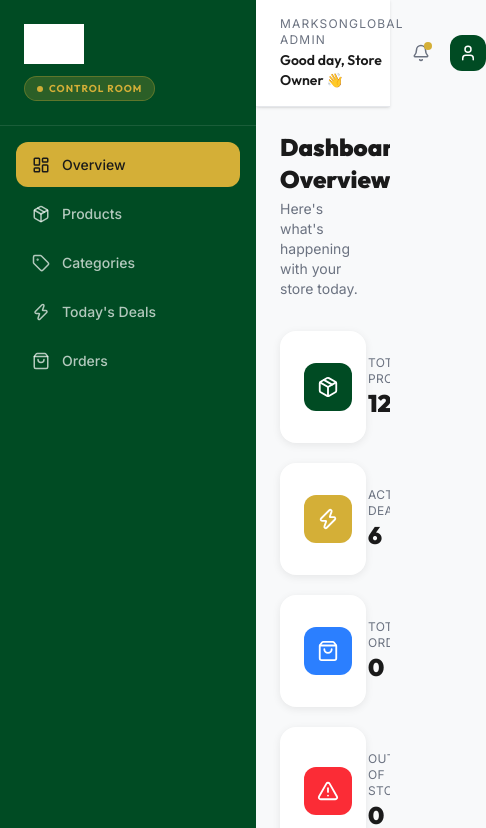
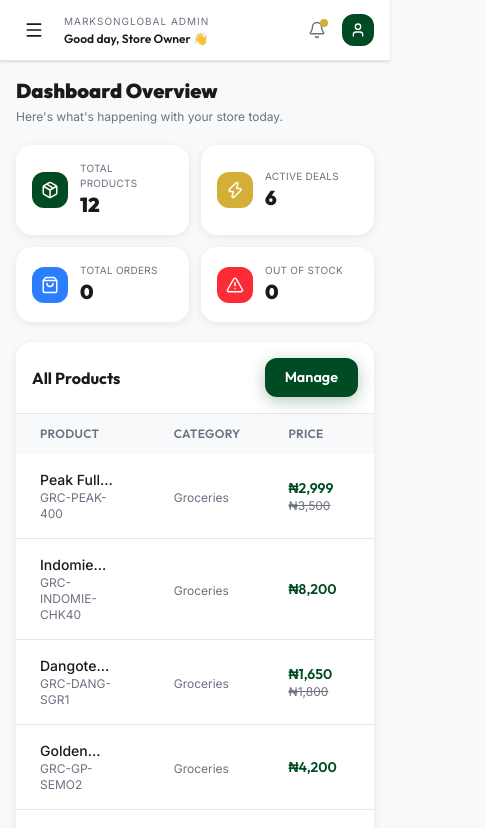
Before and after one commit to debeludivine/marksonglobal-store, a Next.js app: page /admin/dashboard in a window 390 px wide. Shown: the top 828 px of the page, 486 px wide, since content can reach past the window. Built offline with nearby package versions, Linux system fonts and the light colour scheme.

Commit message:
fix: optimize admin panel for mobile (slide-in sidebar drawer, hamburger menu, responsive dashboard)

```diff
--- a/app/(admin)/admin/dashboard/layout.tsx
+++ b/app/(admin)/admin/dashboard/layout.tsx
@@ -1,3 +1,6 @@
+'use client'
+
+import { useState } from 'react'
 import AdminSidebar from '@/components/admin/Sidebar'
 import AdminTopbar from '@/components/admin/Topbar'
 
@@ -6,12 +9,14 @@ export default function DashboardLayout({
 }: {
   children: React.ReactNode
 }) {
+  const [sidebarOpen, setSidebarOpen] = useState(false)
+
   return (
     <div className="min-h-screen bg-brand-offwhite flex">
-      <AdminSidebar />
-      <div className="flex-1 flex flex-col min-w-0">
-        <AdminTopbar />
-        <main className="flex-1 p-6 overflow-auto">{children}</main>
+      <AdminSidebar open={sidebarOpen} onClose={() => setSidebarOpen(false)} />
+      <div className="flex-1 flex flex-col min-w-0 lg:ml-0">
+        <AdminTopbar onMenuOpen={() => setSidebarOpen(true)} />
+        <main className="flex-1 p-4 sm:p-6 overflow-auto">{children}</main>
       </div>
     </div>
   )
--- a/app/(admin)/admin/dashboard/page.tsx
+++ b/app/(admin)/admin/dashboard/page.tsx
@@ -48,26 +48,26 @@ const statCards = [
 
 export default function AdminDashboardPage() {
   return (
-    <div className="space-y-8">
+    <div className="space-y-5 sm:space-y-8">
       <div>
-        <h1 className="font-[Outfit,sans-serif] font-black text-2xl text-brand-charcoal mb-1">Dashboard Overview</h1>
-        <p className="text-brand-gray font-[Inter,sans-serif] text-sm">Here&apos;s what&apos;s happening with your store today.</p>
+        <h1 className="font-[Outfit,sans-serif] font-black text-xl sm:text-2xl text-brand-charcoal mb-1">Dashboard Overview</h1>
+        <p className="text-brand-gray font-[Inter,sans-serif] text-xs sm:text-sm">Here&apos;s what&apos;s happening with your store today.</p>
       </div>
 
       {/* Stat Cards */}
-      <div className="grid grid-cols-1 sm:grid-cols-2 xl:grid-cols-4 gap-5">
+      <div className="grid grid-cols-2 xl:grid-cols-4 gap-3 sm:gap-5">
         {statCards.map(({ label, value, icon: Icon, color, href }) => (
           <Link
             key={label}
             href={href}
-            className="card p-6 flex items-center gap-4 hover:-translate-y-0.5 transition-all duration-200 group"
+            className="card p-4 sm:p-6 flex items-center gap-3 sm:gap-4 hover:-translate-y-0.5 transition-all duration-200 group"
           >
-            <div className={`${color} w-12 h-12 rounded-xl flex items-center justify-center flex-shrink-0`}>
-              <Icon size={22} className="text-white" />
+            <div className={`${color} w-9 h-9 sm:w-12 sm:h-12 rounded-xl flex items-center justify-center flex-shrink-0`}>
+              <Icon size={18} className="text-white" />
             </div>
             <div>
-              <p className="text-brand-gray font-[Inter,sans-serif] text-xs uppercase tracking-wide">{label}</p>
-              <p className="font-[Outfit,sans-serif] font-black text-2xl text-brand-charcoal">{value}</p>
+              <p className="text-brand-gray font-[Inter,sans-serif] text-[10px] sm:text-xs uppercase tracking-wide">{label}</p>
+              <p className="font-[Outfit,sans-serif] font-black text-xl sm:text-2xl text-brand-charcoal">{value}</p>
             </div>
           </Link>
         ))}
@@ -75,13 +75,13 @@ export default function AdminDashboardPage() {
 
       {/* Products Table */}
       <div className="card overflow-hidden">
-        <div className="flex items-center justify-between px-6 py-5 border-b border-brand-light-gray">
-          <h2 className="font-[Outfit,sans-serif] font-bold text-lg text-brand-charcoal">All Products</h2>
+        <div className="flex items-center justify-between px-4 sm:px-6 py-4 sm:py-5 border-b border-brand-light-gray">
+          <h2 className="font-[Outfit,sans-serif] font-bold text-base sm:text-lg text-brand-charcoal">All Products</h2>
           <Link
             href="/admin/dashboard/products"
-            className="btn-primary text-xs px-4 py-2"
+            className="btn-primary text-xs px-3 py-1.5 sm:px-4 sm:py-2"
           >
-            Manage Products
+            Manage
           </Link>
         </div>
         <div className="overflow-x-auto">
--- a/components/admin/Sidebar.tsx
+++ b/components/admin/Sidebar.tsx
@@ -11,6 +11,7 @@ import {
   ShoppingBag,
   LogOut,
   Store,
+  X,
 } from 'lucide-react'
 import { createClient } from '@/lib/supabase/client'
 import { useRouter } from 'next/navigation'
@@ -23,7 +24,12 @@ const navItems = [
   { label: 'Orders', href: '/admin/dashboard/orders', icon: ShoppingBag },
 ]
 
-export default function AdminSidebar() {
+type Props = {
+  open: boolean
+  onClose: () => void
+}
+
+export default function AdminSidebar({ open, onClose }: Props) {
   const pathname = usePathname()
   const router = useRouter()
 
@@ -34,15 +40,28 @@ export default function AdminSidebar() {
   }
 
   return (
-    <aside className="w-64 bg-brand-emerald flex-shrink-0 flex flex-col min-h-screen sticky top-0">
+    <>
+      {/* Mobile backdrop */}
+      {open && (
+        <div
+          className="fixed inset-0 bg-black/50 z-40 lg:hidden"
+          onClick={onClose}
+        />
+      )}
+
+      <aside
+        className={`fixed lg:static top-0 left-0 h-full z-50 w-64 bg-brand-emerald flex-shrink-0 flex flex-col min-h-screen transition-transform duration-300 ease-in-out
+          ${open ? 'translate-x-0' : '-translate-x-full lg:translate-x-0'}`}
+      >
         {/* Brand */}
-      <div className="p-6 border-b border-white/10">
+        <div className="p-4 sm:p-6 border-b border-white/10 flex items-start justify-between">
+          <div>
             <Image
               src="/logo.jpg"
               alt="MarksonGlobal"
-          width={120}
-          height={48}
-          className="h-10 w-auto object-contain brightness-0 invert mb-3"
+              width={100}
+              height={40}
+              className="h-8 sm:h-10 w-auto object-contain brightness-0 invert mb-2 sm:mb-3"
             />
             <div className="flex items-center gap-1.5 bg-brand-gold/20 border border-brand-gold/30 rounded-full px-3 py-1 w-fit">
               <div className="w-1.5 h-1.5 rounded-full bg-brand-gold animate-pulse" />
@@ -51,9 +70,18 @@ export default function AdminSidebar() {
               </span>
             </div>
           </div>
+          {/* Close button - mobile only */}
+          <button
+            onClick={onClose}
+            className="lg:hidden p-1 text-white/60 hover:text-white"
+            aria-label="Close menu"
+          >
+            <X size={20} />
+          </button>
+        </div>
 
         {/* Nav */}
-      <nav className="flex-1 p-4 space-y-1">
+        <nav className="flex-1 p-3 sm:p-4 space-y-1">
           {navItems.map(({ label, href, icon: Icon }) => {
             const isActive =
               href === '/admin/dashboard'
@@ -64,6 +92,7 @@ export default function AdminSidebar() {
               <Link
                 key={href}
                 href={href}
+                onClick={onClose}
                 id={`admin-nav-${label.toLowerCase().replace(/\s+/g, '-')}`}
                 className={`admin-nav-link ${isActive ? 'active' : ''}`}
               >
@@ -75,10 +104,11 @@ export default function AdminSidebar() {
         </nav>
 
         {/* Bottom */}
-      <div className="p-4 border-t border-white/10 space-y-2">
+        <div className="p-3 sm:p-4 border-t border-white/10 space-y-2">
           <Link
             href="/"
             target="_blank"
+            onClick={onClose}
             className="admin-nav-link"
           >
             <Store size={18} />
@@ -94,5 +124,6 @@ export default function AdminSidebar() {
           </button>
         </div>
       </aside>
+    </>
   )
 }
--- a/components/admin/Topbar.tsx
+++ b/components/admin/Topbar.tsx
@@ -1,23 +1,39 @@
-import { Bell, User } from 'lucide-react'
+'use client'
 
-export default function AdminTopbar() {
+import { Bell, User, Menu } from 'lucide-react'
+
+type Props = {
+  onMenuOpen: () => void
+}
+
+export default function AdminTopbar({ onMenuOpen }: Props) {
   return (
-    <header className="bg-white border-b border-brand-light-gray px-6 py-4 flex items-center justify-between sticky top-0 z-10 shadow-sm">
-      <div>
-        <p className="text-xs text-brand-gray font-[Inter,sans-serif] uppercase tracking-widest mb-0.5">
-          MarksonGlobal Admin
-        </p>
-        <p className="font-[Outfit,sans-serif] font-semibold text-brand-charcoal text-sm">
-          Good day, Store Owner 👋
-        </p>
+    <header className="bg-white border-b border-brand-light-gray px-4 sm:px-6 py-3 sm:py-4 flex items-center justify-between sticky top-0 z-10 shadow-sm">
+      <div className="flex items-center gap-3">
+        {/* Hamburger - mobile only */}
+        <button
+          onClick={onMenuOpen}
+          className="lg:hidden p-2 rounded-lg hover:bg-brand-offwhite transition-colors"
+          aria-label="Open menu"
+        >
+          <Menu size={20} className="text-brand-charcoal" />
+        </button>
+        <div>
+          <p className="text-[10px] sm:text-xs text-brand-gray font-[Inter,sans-serif] uppercase tracking-widest mb-0.5">
+            MarksonGlobal Admin
+          </p>
+          <p className="font-[Outfit,sans-serif] font-semibold text-brand-charcoal text-xs sm:text-sm">
+            Good day, Store Owner 👋
+          </p>
+        </div>
       </div>
-      <div className="flex items-center gap-3">
+      <div className="flex items-center gap-2 sm:gap-3">
         <button className="relative p-2 rounded-lg hover:bg-brand-offwhite transition-colors" aria-label="Notifications">
           <Bell size={18} className="text-brand-gray" />
           <span className="absolute top-1.5 right-1.5 w-2 h-2 bg-brand-gold rounded-full" />
         </button>
-        <div className="w-9 h-9 rounded-xl bg-brand-emerald flex items-center justify-center">
-          <User size={18} className="text-white" />
+        <div className="w-8 h-8 sm:w-9 sm:h-9 rounded-xl bg-brand-emerald flex items-center justify-center">
+          <User size={16} className="text-white" />
         </div>
       </div>
     </header>
```
Lines whose indentation alone changed are shown as unchanged.
